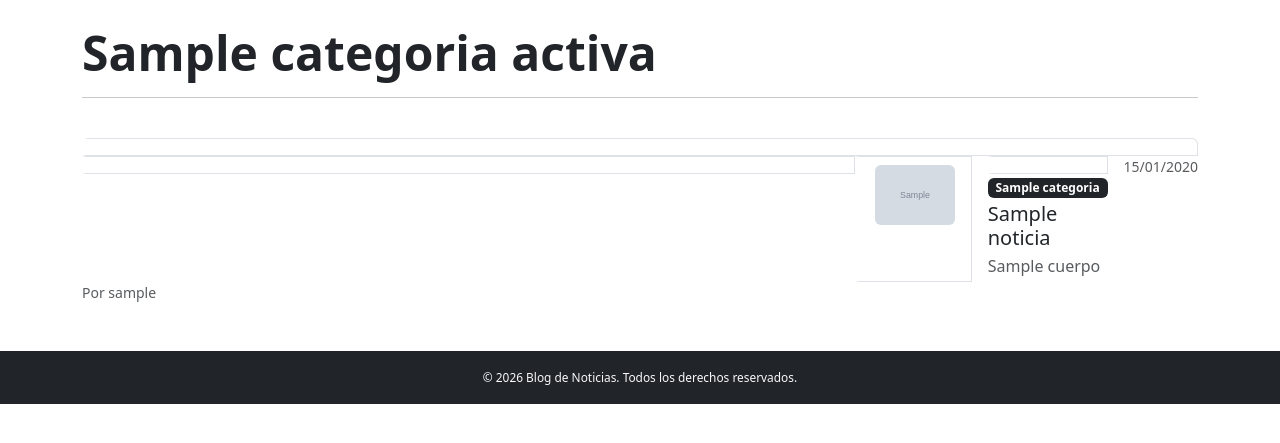
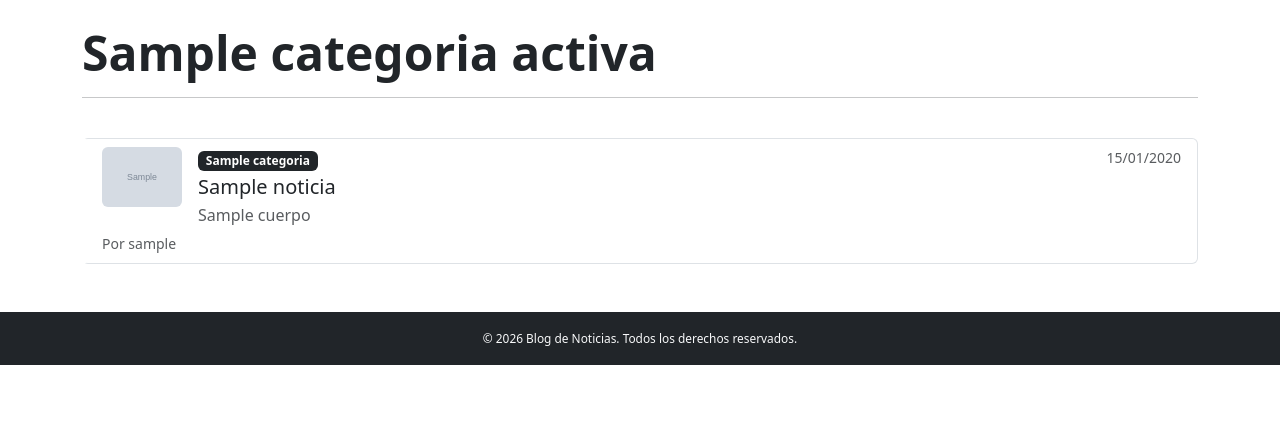
Before and after one commit to Adlazz/Blog_noticias, a Django app: template templates/lista_noticias.html in a window 1280 px wide. Shown: the part 60-503 px from the top of the page. Run offline with Django 3.2, Linux system fonts and the light colour scheme; the template is opened without the code that fills it: most values are stand-ins (such as "Sample title", 1, 10 or a date in 2020); grey boxes marked "Sample" are stand-in pictures.

Commit message:
fix a href bugs

```diff
--- a/static/css/estilos.css
+++ b/static/css/estilos.css
@@ -53,6 +53,10 @@
 .noticia-list-item:hover {
   border-left-color: #212529;
   background-color: #f8f9fa;
+}
+
+.noticia-titulo-link:hover {
+  text-decoration: underline !important;
 }
 
 /* Miniatura en listado */
--- a/templates/lista_noticias.html
+++ b/templates/lista_noticias.html
@@ -15,22 +15,22 @@
 {% if noticias %}
   <div class="list-group mb-4">
     {% for noticia in noticias %}
-    <a href="{{ noticia.get_absolute_url }}" class="list-group-item list-group-item-action noticia-list-item">
+    <div class="list-group-item noticia-list-item">
       <div class="d-flex w-100 justify-content-between align-items-start">
-        <div class="d-flex gap-3">
+        <div class="d-flex gap-3 flex-grow-1">
           {% if noticia.imagen_destacada %}
-          <img src="{{ noticia.imagen_destacada.url }}" class="rounded noticia-thumb" alt="{{ noticia.titulo }}">
+          <img src="{{ noticia.imagen_destacada.url }}" class="rounded noticia-thumb flex-shrink-0" alt="{{ noticia.titulo }}">
           {% endif %}
-          <div>
-            {% if noticia.categoria %}<a href="{% url 'categoria' noticia.categoria.slug %}" class="badge bg-dark text-decoration-none mb-1">{{ noticia.categoria.nombre }}</a>{% endif %}
-            <h5 class="mb-1">{{ noticia.titulo }}</h5>
+          <div class="flex-grow-1">
+            {% if noticia.categoria %}<a href="{% url 'categoria' noticia.categoria.slug %}" class="badge bg-dark text-decoration-none mb-1 d-inline-block">{{ noticia.categoria.nombre }}</a>{% endif %}
+            <h5 class="mb-1"><a href="{{ noticia.get_absolute_url }}" class="text-dark text-decoration-none noticia-titulo-link">{{ noticia.titulo }}</a></h5>
             <p class="mb-1 text-muted">{{ noticia.cuerpo|striptags|truncatewords:20 }}</p>
           </div>
         </div>
         <small class="text-muted text-nowrap ms-3">{{ noticia.fecha_publicacion|date:"d/m/Y" }}</small>
       </div>
       <small class="text-muted">Por {{ noticia.autor.get_full_name|default:noticia.autor.username }}</small>
-    </a>
+    </div>
     {% endfor %}
   </div>
 
```
Also changed, not shown: templates/archivo_fecha.html (+7 -6 lines), templates/buscar.html (+7 -7 lines), 1 other file.
